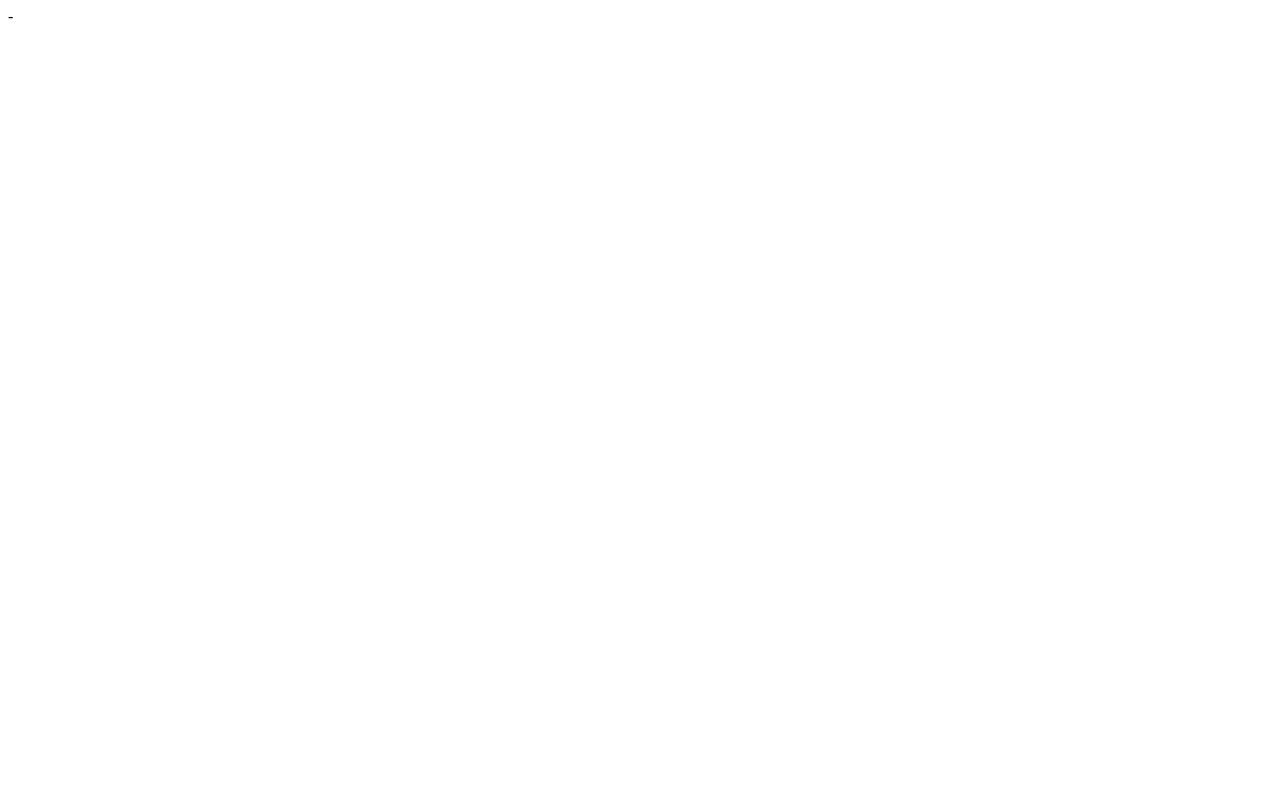
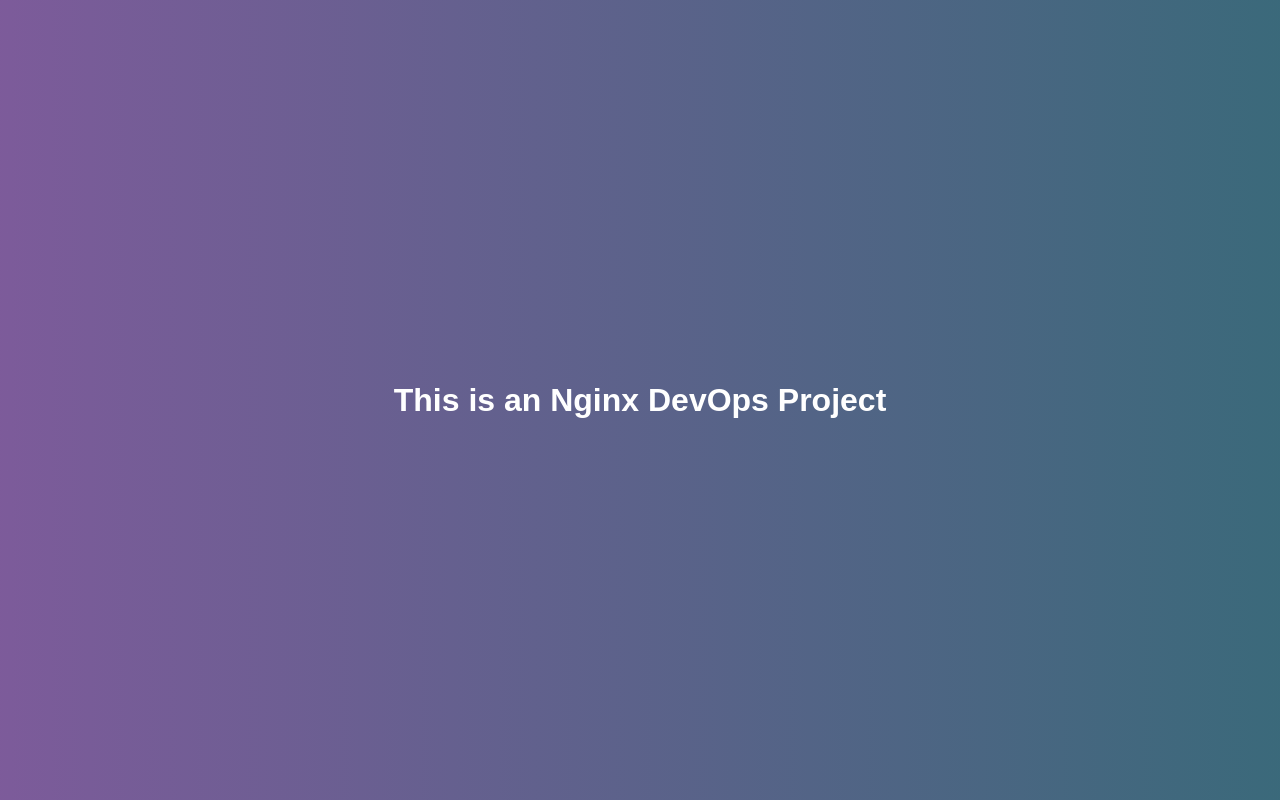
Before and after one commit to SofiaNeogalaxy/nginx-cicd, a plain HTML site: page nginx/static-web/index.html in a window 1280 px wide. Drawn offline with Linux system fonts and the light colour scheme.

Commit message:
Add files via upload

```diff
--- /dev/null
+++ b/nginx/static-web/index.css
@@ -0,0 +1,14 @@
+body {
+    margin:0;
+    font-family: Arial, Helvetica, sans-serif;
+    background: linear-gradient(to right, #390666a8, #064157c9);
+    color:white;
+}
+
+.main {
+    width:100%;
+    height:100vh;
+    display:flex;
+    justify-content: center;
+    align-items: center;
+}
--- a/nginx/static-web/index.html
+++ b/nginx/static-web/index.html
@@ -1 +1,13 @@
--
+<!DOCTYPE html>
+
+<html>
+<head>
+    <title>Nginx EC2</title>
+    <link href="index.css" rel="stylesheet">
+</head>
+<body>
+    <main class="main">
+        <h1>This is an Nginx DevOps Project</h1>
+    </main>
+</body>
+</html>
```
Also changed, not shown: 1 other file.
